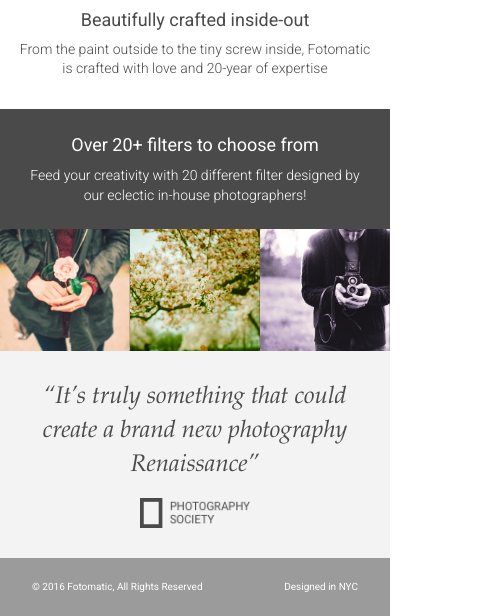
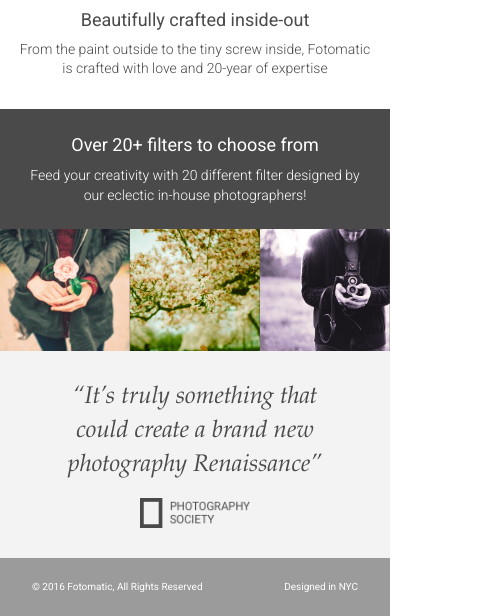
Before and after one commit to Semtojan/CA05_fixing-Fotomatic, a plain HTML site: page index.html in a window 390 px wide. Shown: the part 1091-1707 px from the top of the page, 480 px wide, since content can reach past the window. Drawn offline with Linux system fonts and the light colour scheme; a web font is replaced by a local one.

Commit message:
Update style.css

```diff
--- a/resources/css/style.css
+++ b/resources/css/style.css
@@ -214,6 +214,7 @@ header .mobile {
     height: auto;
     background-color: transparent;
     border: none;
+    padding: 0;
   }
 
   #sign-up-cta .content {
@@ -420,8 +421,9 @@ header .mobile {
 }
 
 #quotes-section .content {
-  padding: 5rem 0;
+  padding: 5rem 2rem;
   display: flex;
+  justify-content: center;
 }
 
 #quotes-section .quote {
@@ -440,7 +442,7 @@ header .mobile {
 
 @media only screen and (max-width: 760px) {
   #quotes-section .content {
-    padding: 1.875rem .625rem;
+    padding: 1.875rem 2rem;
   }
 
   #quotes-section .quote {
```
